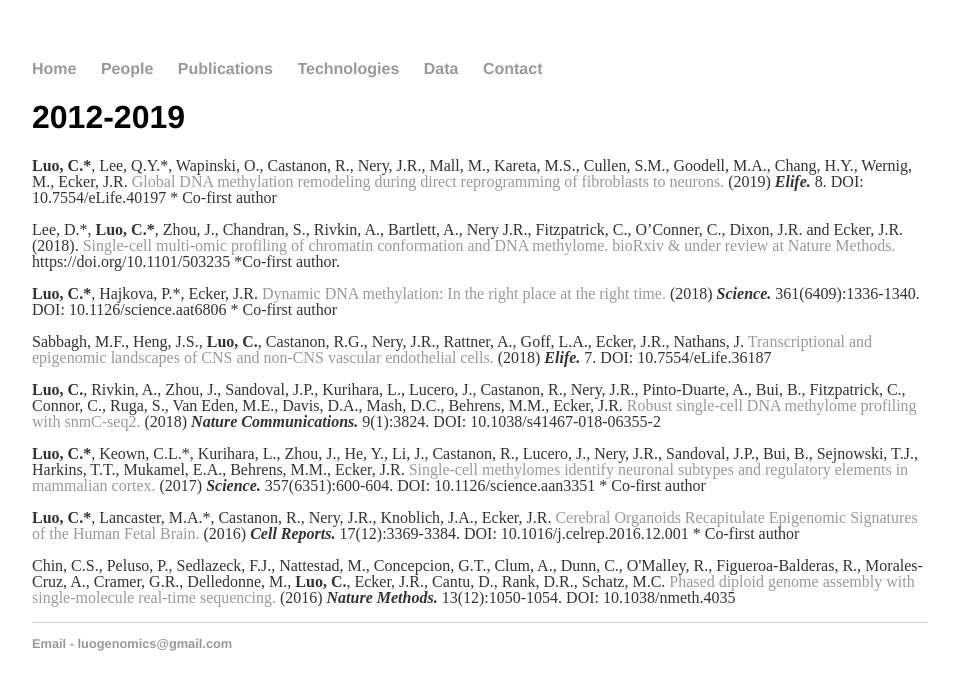
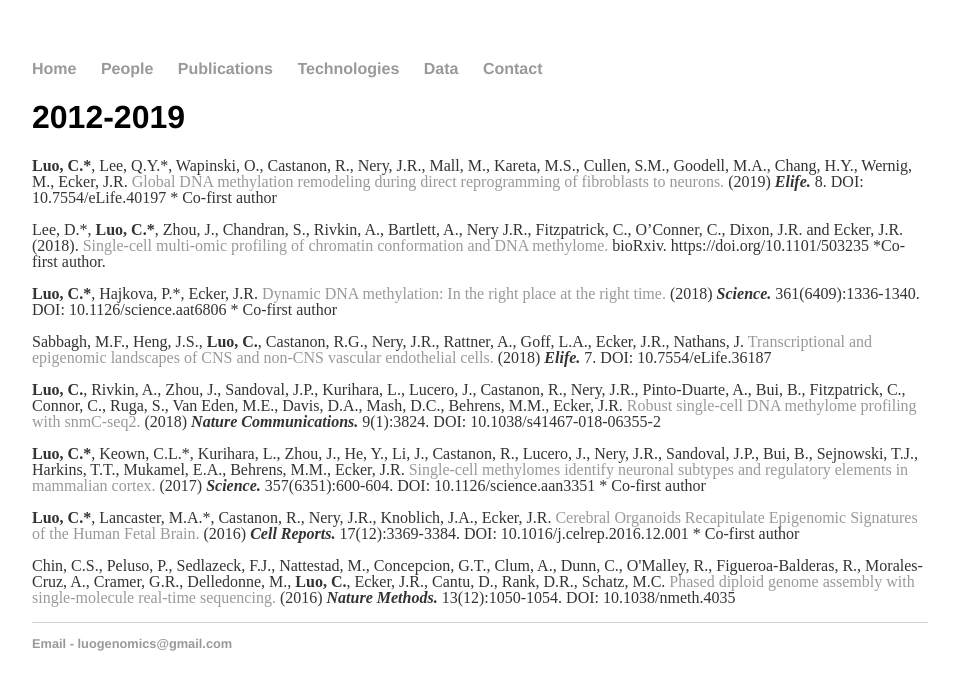
Before and after one commit to luogenomics/luogenomics.github.io, a Jekyll site: the page built from publications/index.html, in a window 1280 px wide. Shown: the top 690 px of the page, without its empty margins (160-1113 px from the left). Built offline with Jekyll 4.4.1, drawn with Linux system fonts in a browser that asks for light colours.

Commit message:
Update index.html

```diff
--- a/publications/index.html
+++ b/publications/index.html
@@ -5,7 +5,7 @@ title: Luo Lab Publications
 <div class="blurb">
 	<h1>2012-2019</h1>
 	<p><span style="font-weight:bold">Luo, C.*</span>, Lee, Q.Y.*, Wapinski, O., Castanon, R., Nery, J.R., Mall, M., Kareta, M.S., Cullen, S.M., Goodell, M.A., Chang, H.Y., Wernig, M., Ecker, J.R. <a href="https://www.ncbi.nlm.nih.gov/pubmed/?term=30644360%5BPMID%5D" target="_blank">Global DNA methylation remodeling during direct reprogramming of fibroblasts to neurons.</a> (2019) <strong><em> Elife.</em></strong> 8.  DOI: 10.7554/eLife.40197 * Co-first author</p>
-	<p>Lee, D.*, <span style="font-weight:bold">Luo, C.*</span>, Zhou, J., Chandran, S., Rivkin, A., Bartlett, A., Nery J.R., Fitzpatrick, C., O’Conner, C., Dixon, J.R. and Ecker, J.R. (2018). <a href="https://www.biorxiv.org/content/10.1101/503235v1" target="_blank">Single-cell multi-omic profiling of chromatin conformation and DNA methylome. bioRxiv & under review at Nature Methods. </a> https://doi.org/10.1101/503235 *Co-first author. </p>
+	<p>Lee, D.*, <span style="font-weight:bold">Luo, C.*</span>, Zhou, J., Chandran, S., Rivkin, A., Bartlett, A., Nery J.R., Fitzpatrick, C., O’Conner, C., Dixon, J.R. and Ecker, J.R. (2018). <a href="https://www.biorxiv.org/content/10.1101/503235v1" target="_blank">Single-cell multi-omic profiling of chromatin conformation and DNA methylome. </a> bioRxiv. https://doi.org/10.1101/503235 *Co-first author. </p>
 	<p><span style="font-weight:bold">Luo, C.*</span>, Hajkova, P.*, Ecker, J.R. <a href="https://www.ncbi.nlm.nih.gov/pubmed/?term=30262495%5BPMID%5D" target="_blank">Dynamic DNA methylation: In the right place at the right time.</a> (2018) <strong><em> Science.</em></strong> 361(6409):1336-1340.  DOI: 10.1126/science.aat6806 * Co-first author</p>
 	<p>Sabbagh, M.F., Heng, J.S., <span style="font-weight:bold">Luo, C.</span>, Castanon, R.G., Nery, J.R., Rattner, A., Goff, L.A., Ecker, J.R., Nathans, J. <a href="https://www.ncbi.nlm.nih.gov/pubmed/?term=30188322%5BPMID%5D" target="_blank">Transcriptional and epigenomic landscapes of CNS and non-CNS vascular endothelial cells.</a> (2018) <strong><em> Elife.</em></strong> 7.  DOI: 10.7554/eLife.36187 </p>
 	<p><span style="font-weight:bold">Luo, C.</span>, Rivkin, A., Zhou, J., Sandoval, J.P., Kurihara, L., Lucero, J., Castanon, R., Nery, J.R., Pinto-Duarte, A., Bui, B., Fitzpatrick, C., Connor, C., Ruga, S., Van Eden, M.E., Davis, D.A., Mash, D.C., Behrens, M.M., Ecker, J.R. <a href="https://www.ncbi.nlm.nih.gov/pubmed/?term=30237449%5BPMID%5D" target="_blank">Robust single-cell DNA methylome profiling with snmC-seq2.</a> (2018) <strong><em> Nature Communications.</em></strong> 9(1):3824.  DOI: 10.1038/s41467-018-06355-2 </p>
```
